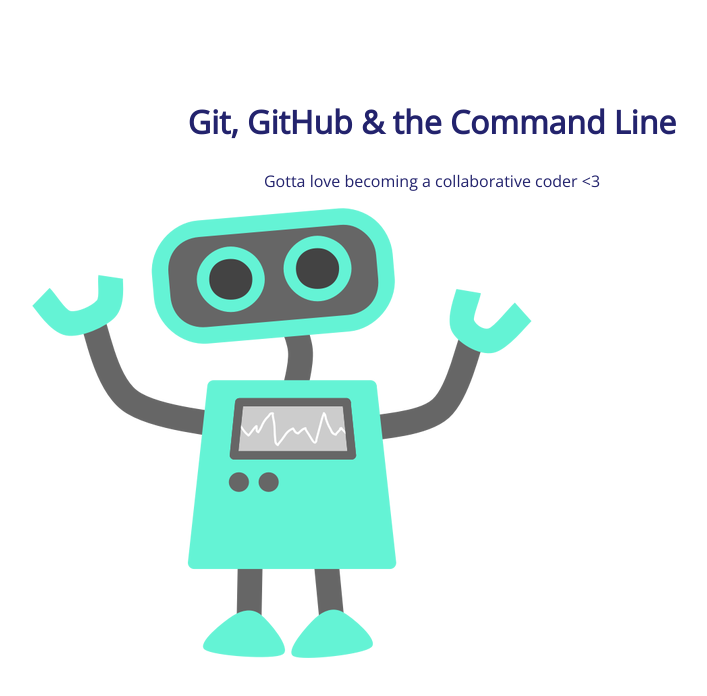
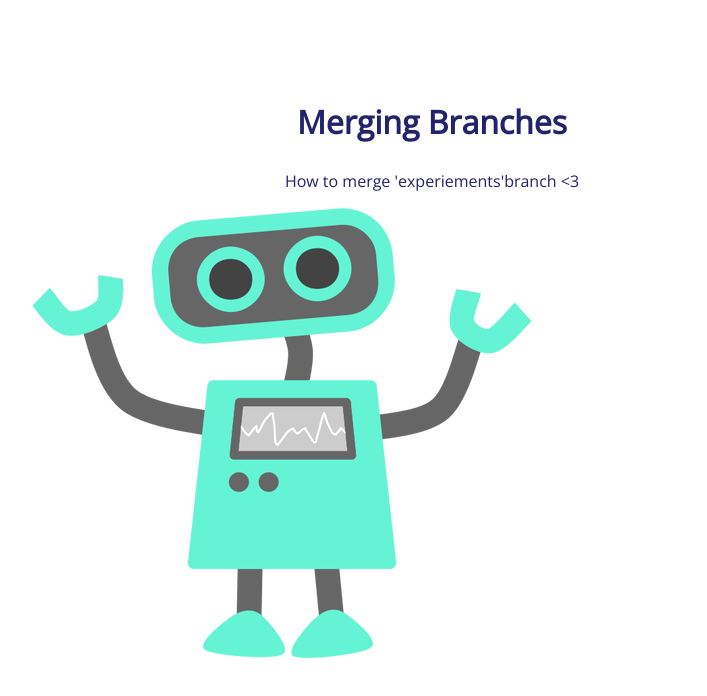
Before and after one commit to CatA810/105-Skillcrush-Project, a plain HTML site: page index.html in a window 1280 px wide. Shown: the whole page, without its empty margins (208-915 px from the left). Drawn offline with nearby package versions, Linux system fonts and the light colour scheme.

Commit message:
committing changes to experiments file

```diff
--- a/index.html
+++ b/index.html
@@ -8,8 +8,8 @@
 </head>
 <body>
 	<section>
-		<h1>Git, GitHub & the Command Line</h1>
-		<p>Gotta love becoming a collaborative coder <3</p>
+		<h1>Merging Branches</h1>
+		<p>How to merge 'experiements'branch <3</p>
 		<img src="img/happy-blue-robot.png">
 	</section>
 </body>
```
